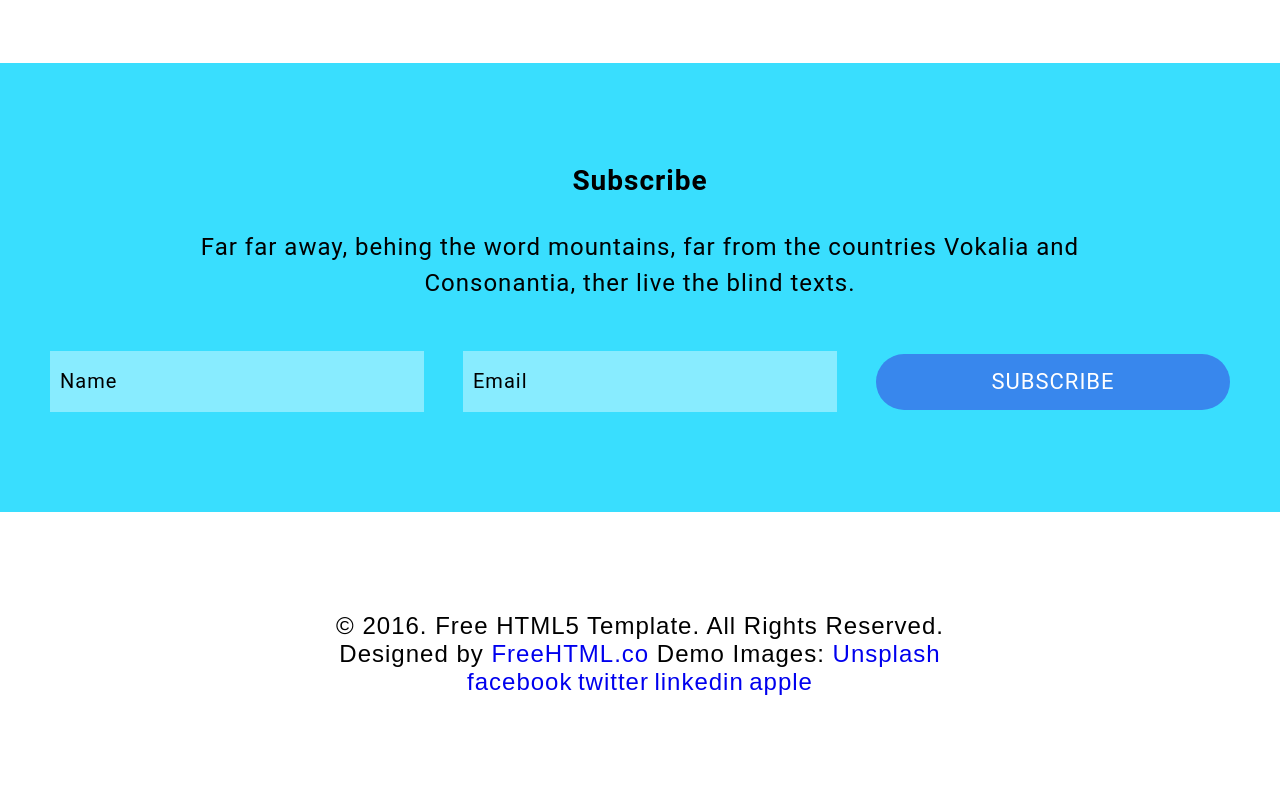
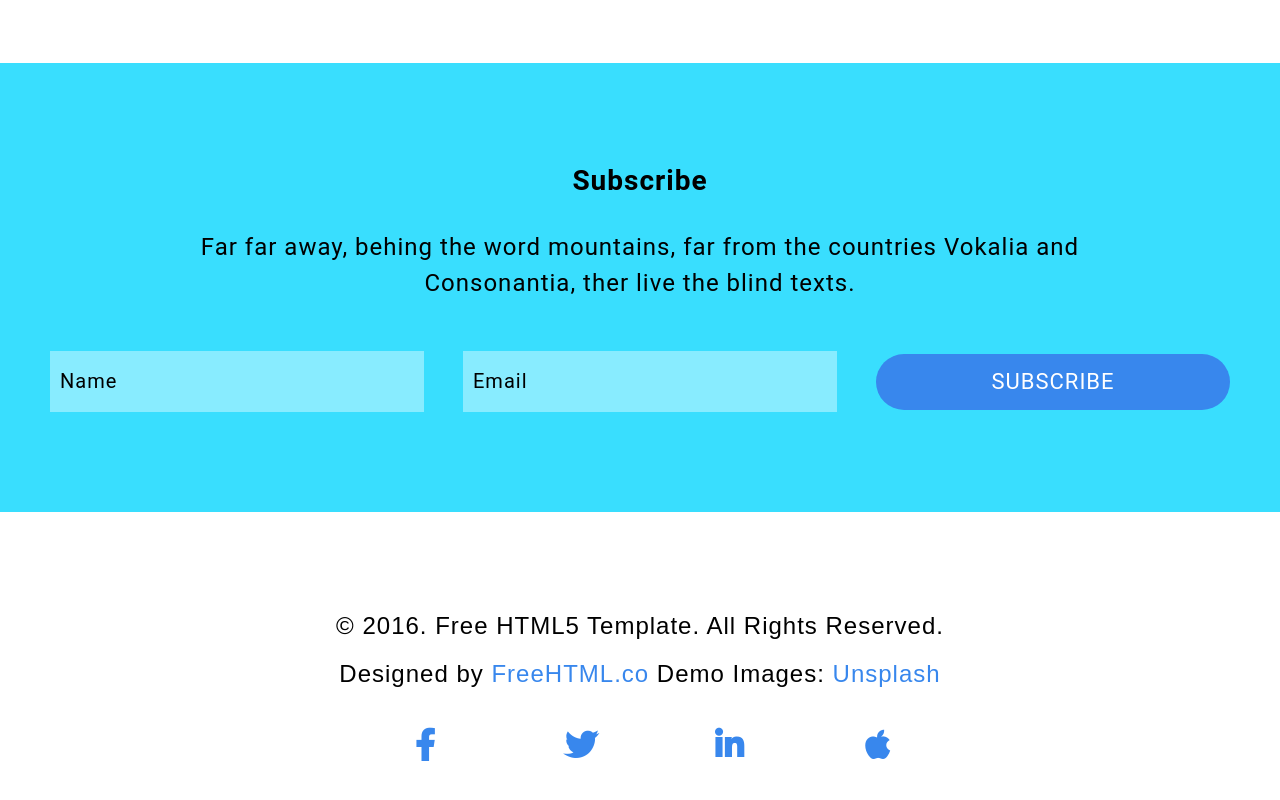
Before and after one commit to ssumanaxioned/landing, a plain HTML site: page index.html in a window 1280 px wide. Shown: the part 3543-4343 px from the top of the page. Drawn offline with Linux system fonts and the light colour scheme.

Commit message:
styling for desktop is done

```diff
--- a/assets/css/style.css
+++ b/assets/css/style.css
@@ -581,3 +581,36 @@ footer .wrapper {
   align-items: center;
   text-align: center;
 }
+
+footer .wrapper p { margin-bottom: 20px; }
+footer .wrapper a { color: #3887ed; }
+
+.icon-ctn {
+  margin-top: 20px;
+  display: flex;
+  flex-direction: row;
+  justify-content: center;
+  align-items: center;
+  gap: 150px;
+}
+
+.social {
+  text-indent: -9999px;
+  display: block;
+  position: relative;
+}
+.social::before {
+  font-family: "Font Awesome 5 Brands";
+  font-weight: 900;
+  font-size: 32px;
+  position:absolute;
+  left: 0;
+  z-index: 9999;
+  text-indent: 0;
+}
+
+.social:hover::before { color: lightgray; }
+.facebook::before { content: "\f39e"; }
+.twitter::before { content: "\f099"; }
+.linkedin::before { content: "\f0e1"; }
+.apple::before { content: "\f179"; }
```
